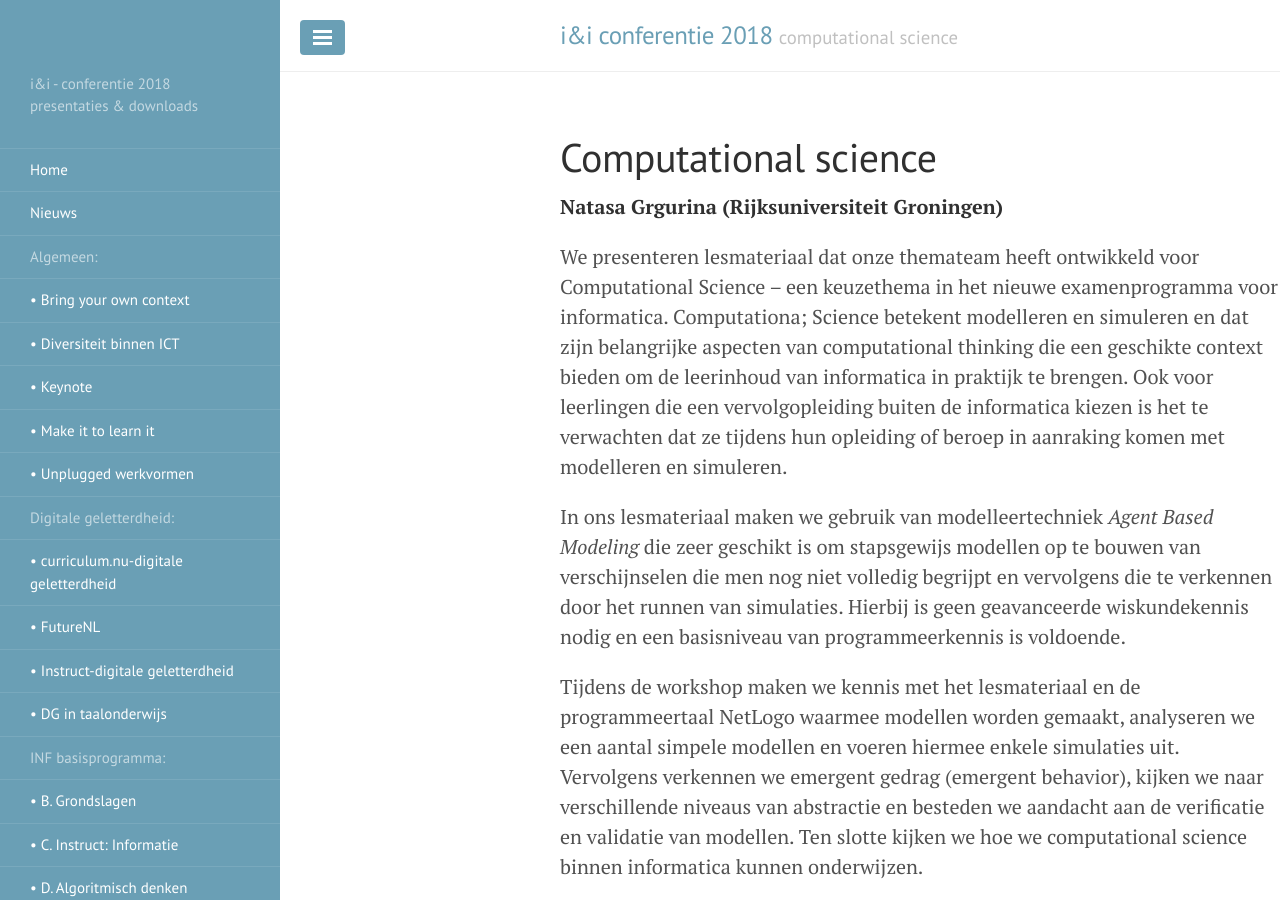
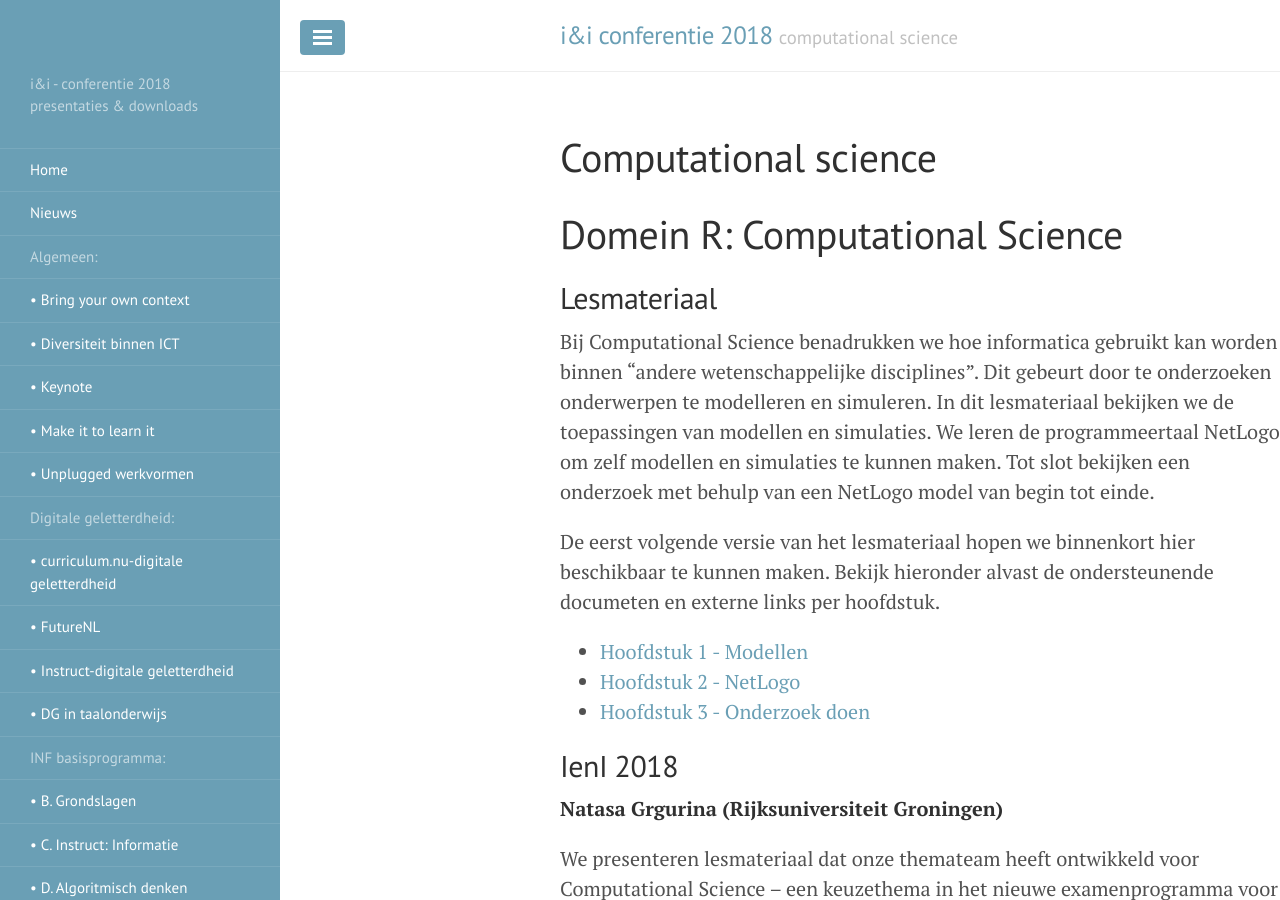
Before and after one commit to infvo/ieni2018, a Jekyll site: the page built from _themas/computational-science.md, in a window 1280 px wide and 900 px high. Built offline with Jekyll 4.4.1, drawn with Linux system fonts in a browser that asks for light colours.

Commit message:
opzet voor lesmateriaal computational science

```diff
--- a/_themas/computational-science.md
+++ b/_themas/computational-science.md
@@ -3,6 +3,25 @@ title: "Computational science"
 layout: thema
 thema: "computational science"
 ---
+
+# Domein R: Computational Science
+
+## Lesmateriaal
+
+Bij Computational Science benadrukken we hoe informatica gebruikt kan worden binnen "andere wetenschappelijke disciplines".
+Dit gebeurt door te onderzoeken onderwerpen te modelleren en simuleren.
+In dit lesmateriaal bekijken we de toepassingen van modellen en simulaties.
+We leren de programmeertaal NetLogo om zelf modellen en simulaties te kunnen maken.
+Tot slot bekijken een onderzoek met behulp van een NetLogo model van begin tot einde.
+
+De eerst volgende versie van het lesmateriaal hopen we binnenkort hier beschikbaar te kunnen maken.
+Bekijk hieronder alvast de ondersteunende documeten en externe links per hoofdstuk.
+
+- [Hoofdstuk 1 - Modellen](computational-science/h1-modellen.md)
+- [Hoofdstuk 2 - NetLogo](computational-science/h2-netlogo.md)
+- [Hoofdstuk 3 - Onderzoek doen](computational-science/h3-onderzoek-doen.md)
+
+## IenI 2018
 
 **Natasa Grgurina (Rijksuniversiteit Groningen)**
 
```
